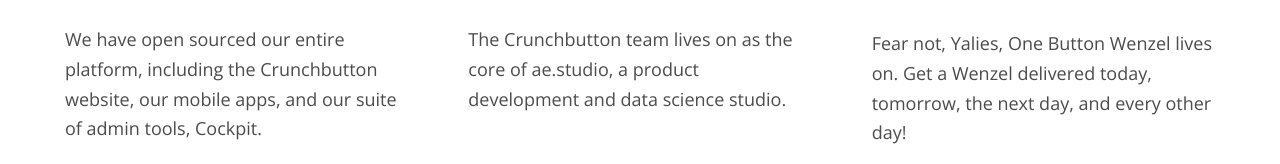
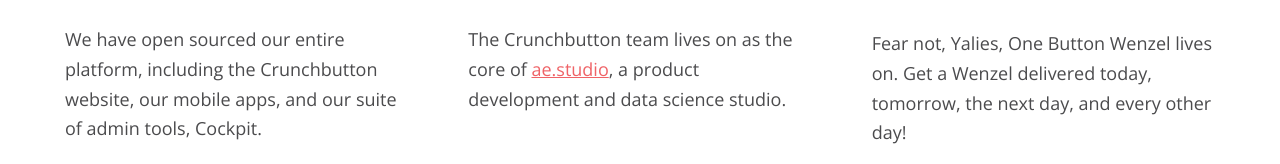
Before and after one commit to crunchbutton/crunchbutton-landing, a plain HTML site: page index.html in a window 1280 px wide. Shown: the part 1207-1371 px from the top of the page. Drawn offline with nearby package versions, Linux system fonts and the light colour scheme.

Commit message:
text updates

```diff
--- a/index.html
+++ b/index.html
@@ -42,7 +42,7 @@
 				</span>
 				<h2>Dev &amp; Data Science</h2>
 				<p>
-					The Crunchbutton team lives on as the core of ae.studio, a product development and data science studio.
+					The Crunchbutton team lives on as the core of <a href="http://ae.studio">ae.studio</a>, a product development and data science studio.
 				</p>
 				<span class="h"></span>
 				<a href="http://ae.studio"><button>ae.studio</button></a>
```
